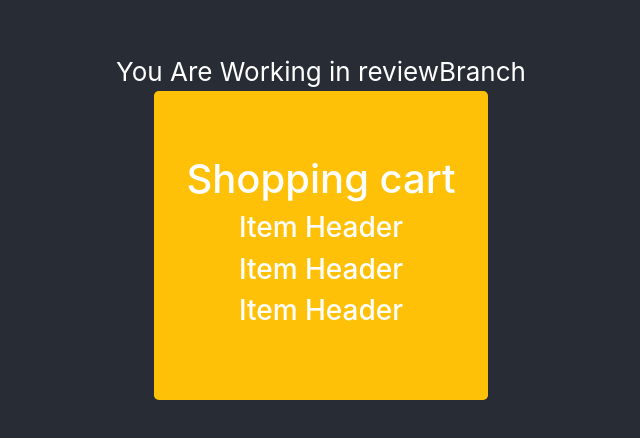
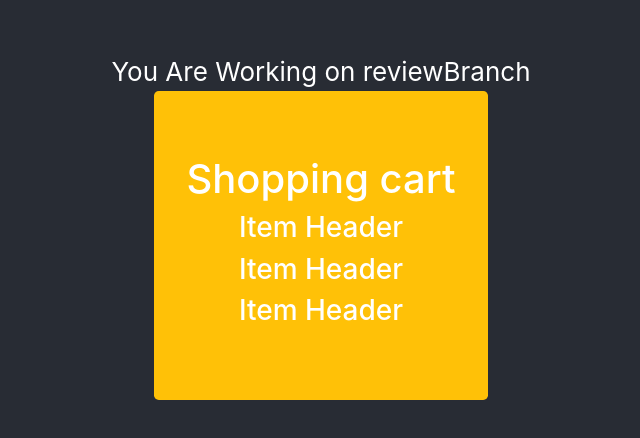
Before and after one commit to Damish/FashionStore_WC, a React (Create React App) app: page / in a window 1280 px wide. Shown: the part 158-596 px from the top of the page, without its empty margins (319-959 px from the left). Built offline with nearby package versions, Linux system fonts and the light colour scheme.

Commit message:
updated you are working on statement

```diff
--- a/src/App.js
+++ b/src/App.js
@@ -8,7 +8,7 @@ function App() {
       <header className="App-header">
 
 
-        You Are Working in reviewBranch
+        You Are Working on reviewBranch
 
 
           <ShoppingCart/>
```
